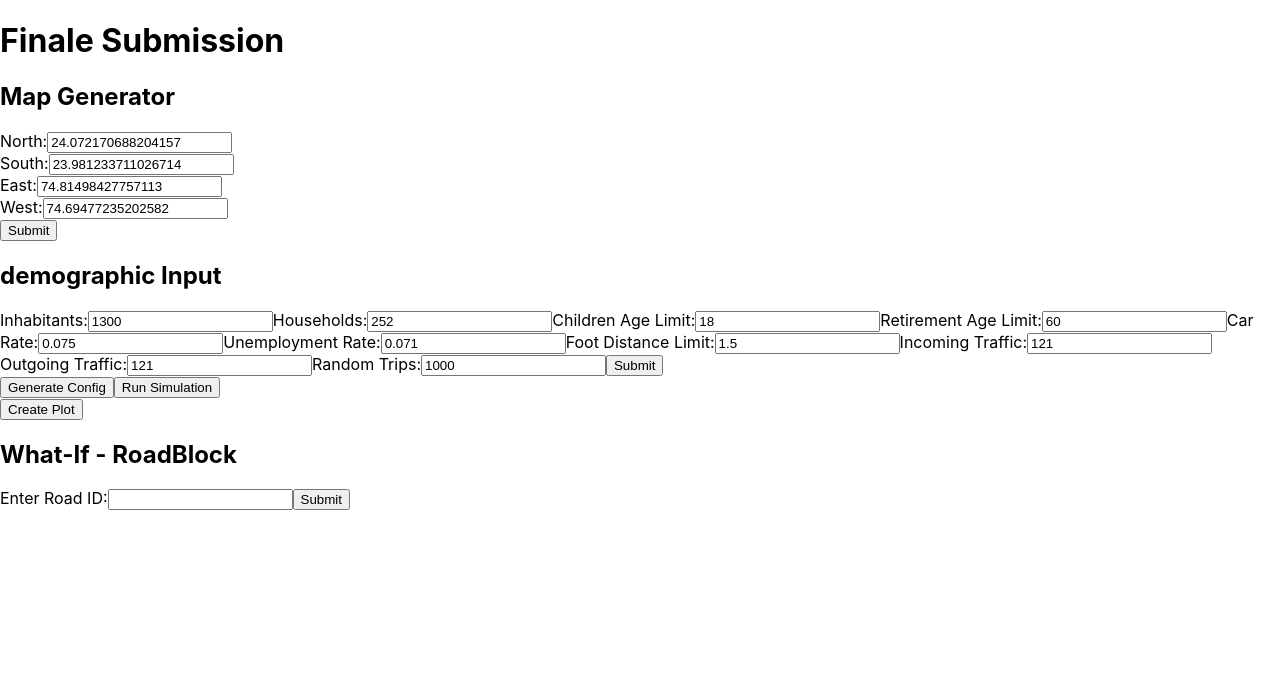
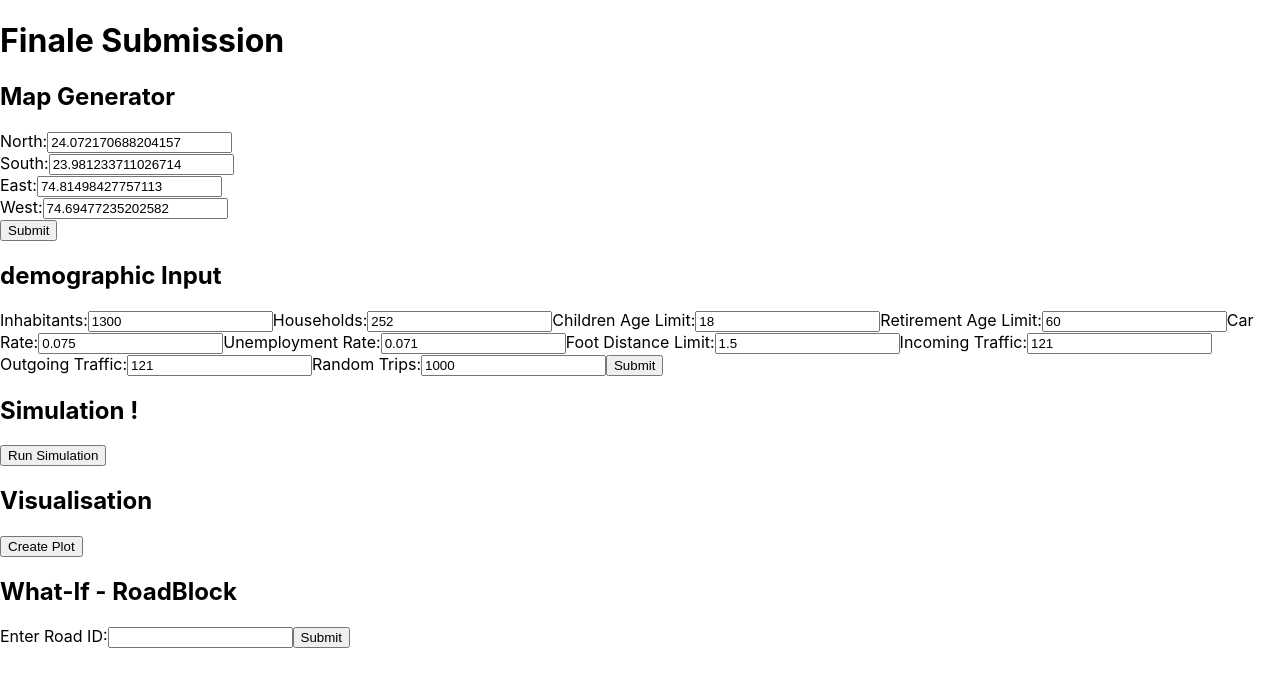
Before and after one commit to Jay-bicarbonate/Prototype-1, a React (Create React App) app in the folder frontend/: page / in a window 1280 px wide. Shown: the top 686 px of the page. Built offline with nearby package versions, Linux system fonts and the light colour scheme.

Commit message:
merged submit and config button

```diff
--- a/frontend/src/App.js
+++ b/frontend/src/App.js
@@ -12,7 +12,6 @@ function App() {
       <h1>Finale Submission</h1>
       <GenerateMap/>
       <GetActivityGenData/>
-      <GenerateConfigButton/>
       <RunSim/>
       <PlotComponent/>
       <RoadIdInput/>
--- a/frontend/src/components/RunSim.jsx
+++ b/frontend/src/components/RunSim.jsx
@@ -24,9 +24,12 @@ class RunSim extends React.Component {
 
   render() {
     return (
+      <div>
+      <h2>Simulation !</h2>
       <button onClick={this.runSimulation}>
         Run Simulation
       </button>
+      </div>
     );
   }
 }
--- a/frontend/src/components/plotComponent.jsx
+++ b/frontend/src/components/plotComponent.jsx
@@ -20,6 +20,7 @@ function PlotComponent() {
 
   return (
     <div>
+      <h2>Visualisation</h2>
       <button onClick={handleCreatePlot}>Create Plot</button>
       {plotUrl && <img src={plotUrl} alt="Generated Plot" />}
       {plotData && (
```
Also changed, not shown: 1 other file (tests, documents, lock files or other folders).
